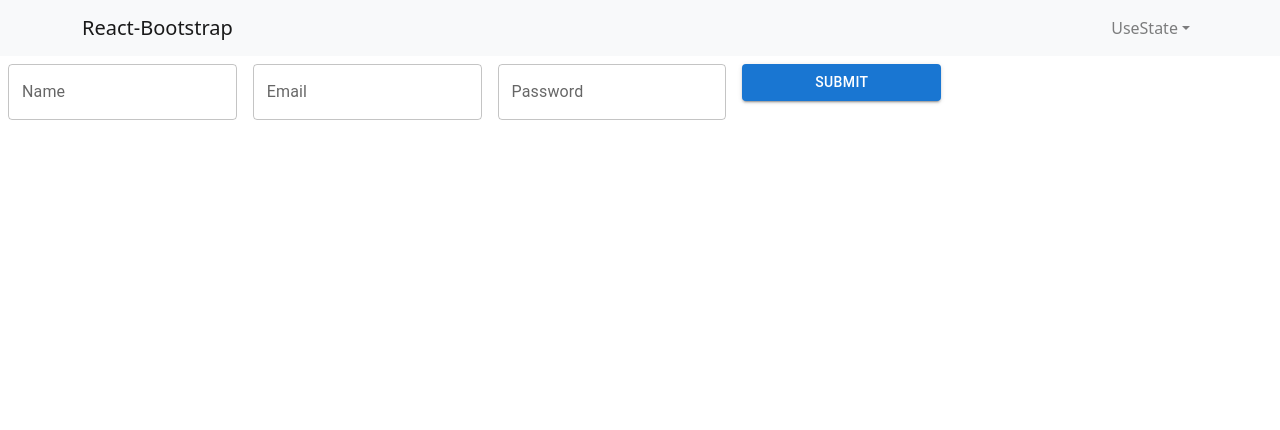
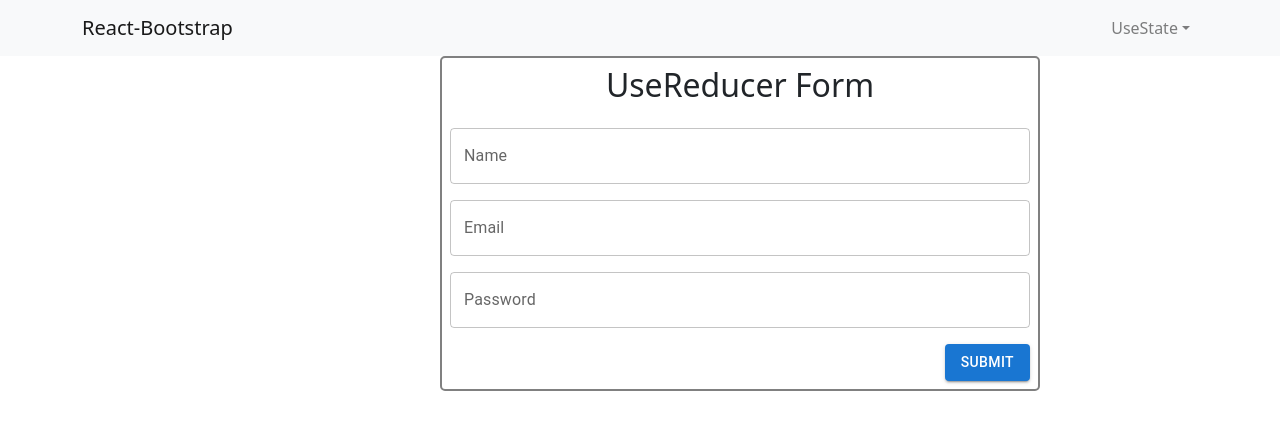
Before and after one commit to Prakash-baskar/React-Tasks, a React (Create React App) app: page /material in a window 1280 px wide. Shown: the top 430 px of the page. Built offline with nearby package versions, Linux system fonts and the light colour scheme.

Commit message:
use reducer normal

```diff
--- a/src/App.css
+++ b/src/App.css
@@ -48,7 +48,7 @@
   align-items: center;
 
 }
-form{
+.form{
   display: flex;
   justify-content: center;
   align-items: center;
--- a/src/App.js
+++ b/src/App.js
@@ -1,17 +1,21 @@
 import { BrowserRouter, Navigate, Route, Routes } from 'react-router-dom';
 import './App.css';
-import { useState } from 'react';
+import { useReducer, useState } from 'react';
 import Form from './Components/UseState/Normal/Form';
 import Table from './Components/UseState/Normal/Table';
 import FormApi from './Components/UseState/Api/Form';
 import Navbar from './Components/Navbar/Navbar';
 import { TableAPI } from './Components/UseState/Api/Table';
 import FormMy from './Components/UseReduceer/Normal/Form';
+import { UseReducerTable } from './Components/UseReduceer/Normal/Table';
+import { Reducer,datas } from './Components/UseReduceer/Normal/Reducer';
 
 function App() {
 
   const [data, setData] = useState([]);
   const [editingIndex, setEditingIndex] = useState(null);
+
+  const [detail, dispatch] = useReducer(Reducer, datas)
 
   return (
    <BrowserRouter >
@@ -23,7 +27,8 @@ function App() {
     <Route path='/formapi' element ={<FormApi /> } />
     <Route path='/formapi/:id' element ={<FormApi /> } />
     <Route path='/tableapi' element ={< TableAPI/> } />
-    <Route path='/material' element={<FormMy/>}/>
+    <Route path='/material' element={<FormMy detail={detail} dispatch={dispatch}/>}/>
+    <Route path='/reducertable' element={<UseReducerTable  detail={detail} dispatch={dispatch}/>}/>
    </Routes>
    </BrowserRouter>
   );
--- a/src/Components/UseReduceer/Normal/Form.js
+++ b/src/Components/UseReduceer/Normal/Form.js
@@ -2,22 +2,58 @@ import React from 'react'
 import Box from '@mui/material/Box';
 import TextField from '@mui/material/TextField';
 import Button from '@mui/material/Button';
+import { useNavigate } from 'react-router-dom';
 
-const FormMy = () => {
+
+const FormMy = ({detail,dispatch}) => {
+
+
+  // const [detail, dispatch] = useReducer(Reducer, data)
+
+  const navigate = useNavigate({})
+
+  const handleChange = (e) =>{
+     const {name , value } = e.target;
+     dispatch({type:name , payload:value})
+  }
+
+  const handleSubmit= (e) =>{
+     e.preventDefault();
+     dispatch({type:"submit"});
+    //  console.log('submit');
+    navigate("/reducertable")
+  };
+
   return (
     <div>
-      <Box
-      component="myform"
+
+      <Box onSubmit={handleSubmit}
+       component="form"
+       display="flex"
+       flexDirection={"column"}
+       justifyContent={"center"}
+       width={600}
+       marginLeft={55}
+
+
       sx={{
-        '& > :not(style)': { m: 1, width: '25ch' },
+        '& > :not(style)': { m: 1,   },
+        border:'2px solid grey',
+        borderRadius:'5px'
       }}
       noValidate
       autoComplete="off"
     >
-      <TextField id="outlined-basic" label="Name" variant="outlined" />
-      <TextField id="outlined-basic" label="Email" variant="outlined" />
-      <TextField id="outlined-basic" label="Password" variant="outlined" />
-      <Button variant="contained">Submit</Button>
+      <Box alignSelf={"center"}><h2>UseReducer Form</h2></Box>
+      <TextField id="outlined-basic" label="Name" name="userName" value={detail.userName} onChange={handleChange} variant="outlined" />
+      <TextField id="outlined-basic" label="Email" name="userEmail" value={detail.userEmail} onChange={handleChange} variant="outlined" />
+      <TextField id="outlined-basic" label="Password" name="userPassword" value={detail.userPassword} onChange={handleChange} variant="outlined" />
+      <Box
+       alignSelf={"end"}
+      >
+         <Button variant="contained" type='submit'>Submit</Button>
+      </Box>
+
     </Box>
     </div>
   )
--- /dev/null
+++ b/src/Components/UseReduceer/Normal/Reducer.js
@@ -0,0 +1,47 @@
+export  const datas = {
+    userName:"",
+    userEmail:"",
+    userPassword:"",
+    userData:[]
+  }
+
+ export function Reducer (state, action){
+   switch (action.type) {
+    case "userName":
+       return{
+        ...state,
+        userName: action.payload
+       };
+
+    case "userEmail":
+        return{
+            ...state,
+            userEmail: action.payload
+        };
+
+    case "userPassword":
+        return{
+            ...state,
+            userPassword: action.payload
+        };
+
+    case "submit":
+        return{
+            ...state,
+            userData: [
+                ...state.userData,
+                {
+                    userName: state.userName,
+                    userEmail: state.userEmail,
+                    userPassword: state.userPassword
+                }
+            ],
+            userName: "",
+            userEmail: "",
+            userPassword: "",
+        };
+
+    default:
+        return state;
+   }
+}
--- a/src/Components/UseReduceer/Normal/Table.js
+++ b/src/Components/UseReduceer/Normal/Table.js
@@ -0,0 +1,30 @@
+import React from 'react'
+
+export const UseReducerTable = ({detail,dispatch}) => {
+    console.log(detail);
+  return (
+    <div>
+      <table>
+        <thead>
+            <tr>
+                <th>Name</th>
+                <th>Email</th>
+                <th>Password</th>
+            </tr>
+        </thead>
+        <tbody>
+            { detail.userData.map((value, index) =>{
+               return(
+                <tr key={index}>
+                <td>{value.userName}</td>
+                <td>{value.userEmail}</td>
+                <td>{value.userPassword}</td>
+            </tr>
+               )
+            })
+            }
+        </tbody>
+      </table>
+    </div>
+  )
+}
--- a/src/Components/UseState/Api/Form.js
+++ b/src/Components/UseState/Api/Form.js
@@ -78,7 +78,7 @@ const FormApi = () => {
   return (
     <div>
       <div className='head'>
-        <form onSubmit={handleSubmit}>
+        <form className="form" onSubmit={handleSubmit}>
           <span><h2>UseState Api</h2></span>
           <div className='manageinput'>
             <label>Name</label>
@@ -97,7 +97,7 @@ const FormApi = () => {
           </div>
           <div className='manageinput'>
             <label>Password</label>
-            <input value={user.userPassword} name="userPassword" onChange={handleChange} />
+            <input value={user.userPassword} type="password" name="userPassword" onChange={handleChange} />
             {errors.userPassword && <p className="error">{errors.userPassword}</p>}
           </div>
           <div className="btn">
--- a/src/Components/UseState/Normal/Form.js
+++ b/src/Components/UseState/Normal/Form.js
@@ -65,7 +65,7 @@ const Form = ({data,setData,editingIndex,setEditingIndex}) => {
   return (
     <div>
         <div className='head'>
-           <form onSubmit={handleSubmit}>
+           <form className='form' onSubmit={handleSubmit}>
             <span><h2>Normal Form</h2></span>
              <div className='manageinput'>
                <label>Name</label>
@@ -79,12 +79,12 @@ const Form = ({data,setData,editingIndex,setEditingIndex}) => {
              </div>
              <div className='manageinput'>
                 <label>Password</label>
-                <input value={password} onChange={(e) =>{setPassword(e.target.value)}}></input>
+                <input value={password} type='password' onChange={(e) =>{setPassword(e.target.value)}}></input>
                 {errors.password && <p className='error'>{errors.password}</p>}
              </div>
              <div className='manageinput'>
                 <label>Comfirm Password</label>
-                <input value={cpassword} onChange={(e) =>{setCPassword(e.target.value)}}></input>
+                <input value={cpassword} type='password' onChange={(e) =>{setCPassword(e.target.value)}}></input>
                 {errors.cpassword && <p className='error'>{errors.cpassword}</p>}
              </div>
 
```
